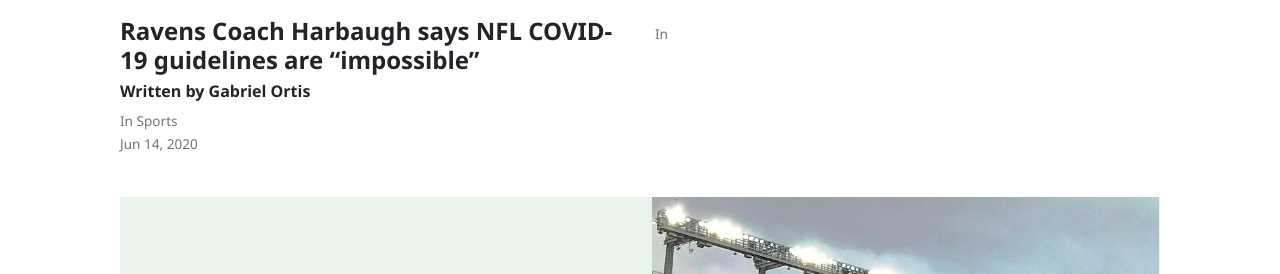
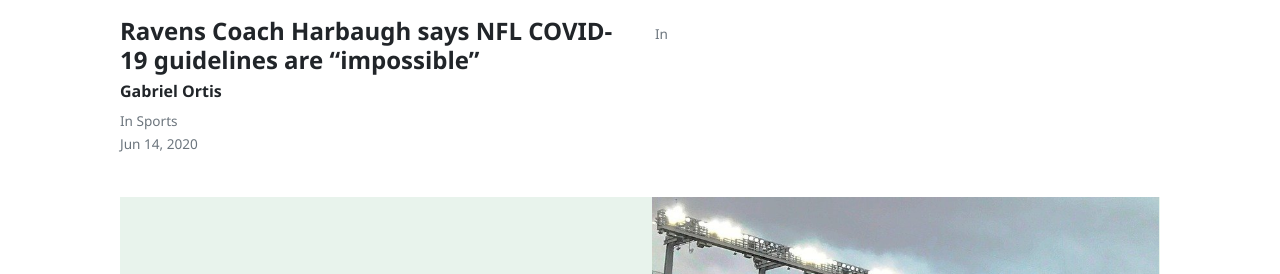
Before and after one commit to connormcdxc/The-LT-Sentinel, a Jekyll site: the page built from index.html, in a window 1280 px wide and 900 px high, scrolled down 518 px. Shown: the part 180-454 px from the top of the window. Built offline with Jekyll 4.4.1, drawn with Linux system fonts in a browser that asks for light colours; nearby versions of some CDN libraries; some web fonts are replaced; the list of posts is cut into pages by our own code.

Commit message:
Update index.html

```diff
--- a/index.html
+++ b/index.html
@@ -36,7 +36,7 @@
     <!--<p class="excerpt">
         {{ latest_post.excerpt | strip_html | strip_newlines | truncate: 136 }}
     </p>-->
-    <h6 class="font-weight-bold">Written by
+    <h6 class="font-weight-bold">
         {{ author.name }}
     </h6>
     <div>
```
